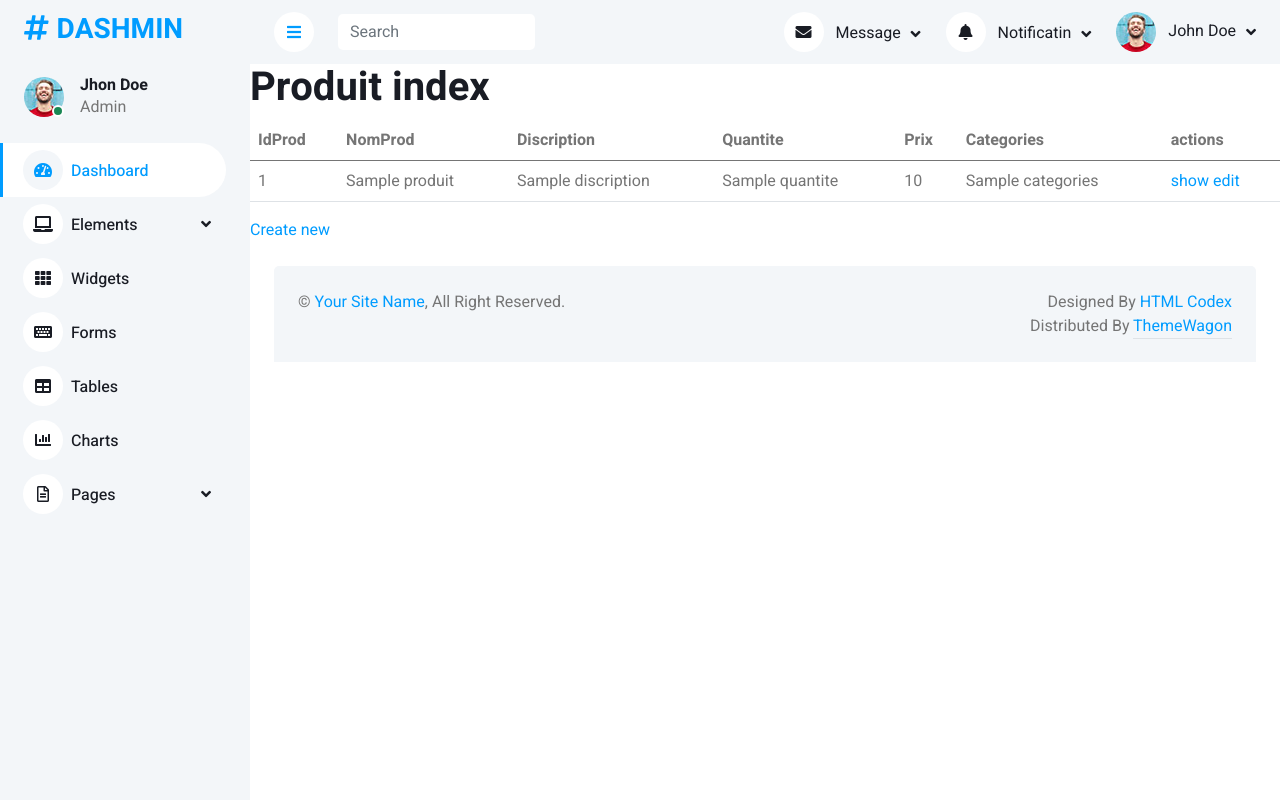
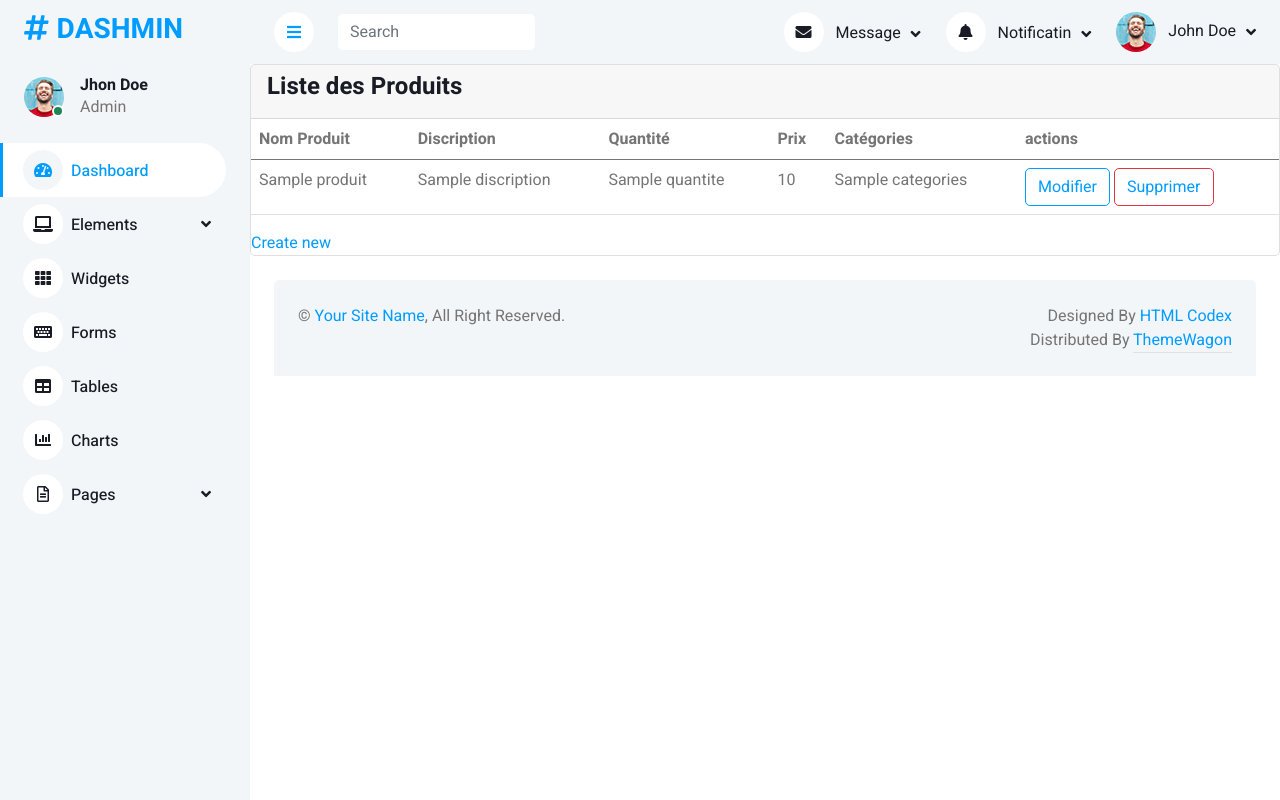
Before and after one commit to takwa202/PIDEVSYMFONY_WEBUILD, a Symfony app: template templates/produit/index.html.twig in a window 1280 px wide. Run offline with Twig, Linux system fonts and the light colour scheme; the template is opened without the code that fills it: most values are stand-ins (such as "Sample title", 1, 10 or a date in 2020); some libraries are stand-ins or nearby versions.

Commit message:
G_Produit

```diff
--- a/templates/produit/_delete_form.html.twig
+++ b/templates/produit/_delete_form.html.twig
@@ -1,4 +1,5 @@
 <form method="post" action="{{ path('app_produit_delete', {'idProd': produit.idProd}) }}" onsubmit="return confirm('Are you sure you want to delete this item?');">
     <input type="hidden" name="_token" value="{{ csrf_token('delete' ~ produit.idProd) }}">
-    <button class="btn">Delete</button>
+    <button class="btn btn-danger">Delete</button>
+
 </form>
--- a/templates/produit/index.html.twig
+++ b/templates/produit/index.html.twig
@@ -3,32 +3,44 @@
 {% block title %}Produit index{% endblock %}
 
 {% block body %}
-    <h1>Produit index</h1>
+<div class="col-xl-12 col-lg-12">
+    <div class="card">
+    <div class="card-header">
+        <h4 class="card-title">Liste des Produits</h4>
 
+        {# <form method="post" action="{{ path('recherche') }}">
+            <input type="text" name="search"><input type="submit" value="Recherche">
+
+        </form> #}
+
+
+
+    </div>
     <table class="table">
         <thead>
             <tr>
-                <th>IdProd</th>
-                <th>NomProd</th>
+
+                <th>Nom Produit</th>
                 <th>Discription</th>
-                <th>Quantite</th>
+                <th>Quantité</th>
                 <th>Prix</th>
-                <th>Categories</th>
+                <th>Catégories</th>
                 <th>actions</th>
             </tr>
         </thead>
         <tbody>
         {% for produit in produits %}
             <tr>
-                <td>{{ produit.idProd }}</td>
+
                 <td>{{ produit.nomProd }}</td>
                 <td>{{ produit.discription }}</td>
                 <td>{{ produit.quantite }}</td>
                 <td>{{ produit.prix }}</td>
                 <td>{{ produit.categories }}</td>
                 <td>
-                    <a href="{{ path('app_produit_show', {'idProd': produit.idProd}) }}">show</a>
-                    <a href="{{ path('app_produit_edit', {'idProd': produit.idProd}) }}">edit</a>
+
+                    <button class="btn btn-outline-primary"><a href="{{ path('app_produit_edit', {'idProd': produit.idProd}) }}">Modifier</a></button>
+                    <button class="btn btn-outline-danger"><a href="{{ path('app_produit_delete', {'idProd': produit.idProd}) }}">Supprimer</a></button>
                 </td>
             </tr>
         {% else %}
@@ -39,5 +51,8 @@
         </tbody>
     </table>
 
-    <a href="{{ path('app_produit_new') }}">Create new</a>
+        <a href="{{ path('app_produit_new') }}">Create new</a>
+
+    </div>
+</div>
 {% endblock %}
--- a/templates/produit/new.html.twig
+++ b/templates/produit/new.html.twig
@@ -3,7 +3,7 @@
 {% block title %}New Produit{% endblock %}
 
 {% block body %}
-    <div class="col-xl-6 col-lg-12">
+    <div class="col-xl-12 col-lg-12">
         <div class="card">
             <div class="card-header">
                 <h4 class="card-title">Ajouter Produit</h4>
@@ -54,7 +54,7 @@
                         </div>
 
 
-                        <button type="submit" class="btn btn-primary">Save</button>
+                        <button type="submit" class="btn btn-primary">Ajouter</button>
                         {{ form_end(form) }}
                     </form>
                 </div>
--- a/templates/produit/show.html.twig
+++ b/templates/produit/show.html.twig
@@ -34,9 +34,5 @@
         </tbody>
     </table>
 
-    <a href="{{ path('app_produit_index') }}">back to list</a>
-
-    <a href="{{ path('app_produit_edit', {'idProd': produit.idProd}) }}">edit</a>
-
     {{ include('produit/_delete_form.html.twig') }}
 {% endblock %}
```
Also changed, not shown: src/Controller/ProduitController.php (+7 -0 lines), src/Entity/Produit.php (+7 -0 lines), templates/produit/edit.html.twig (+61 -4 lines).
